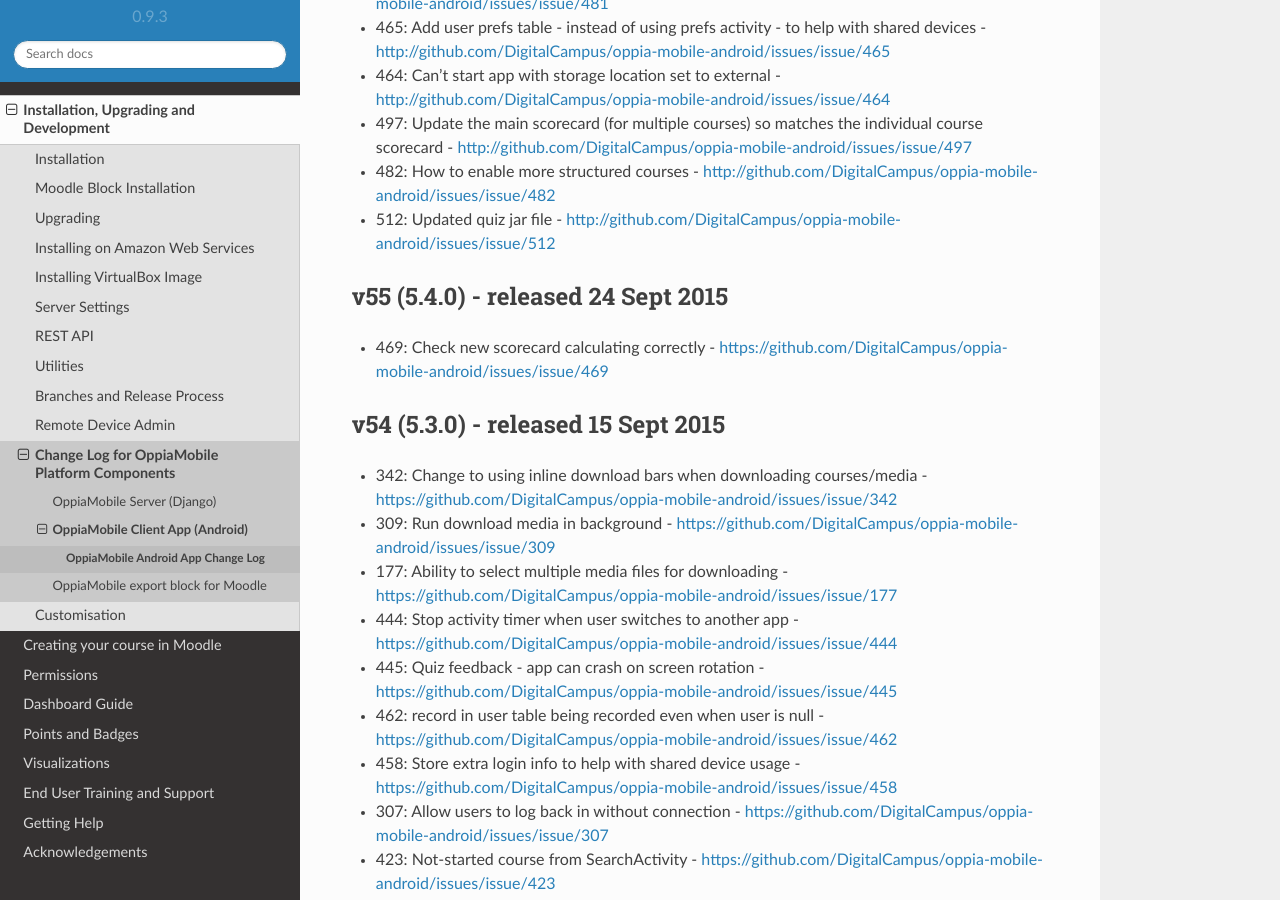
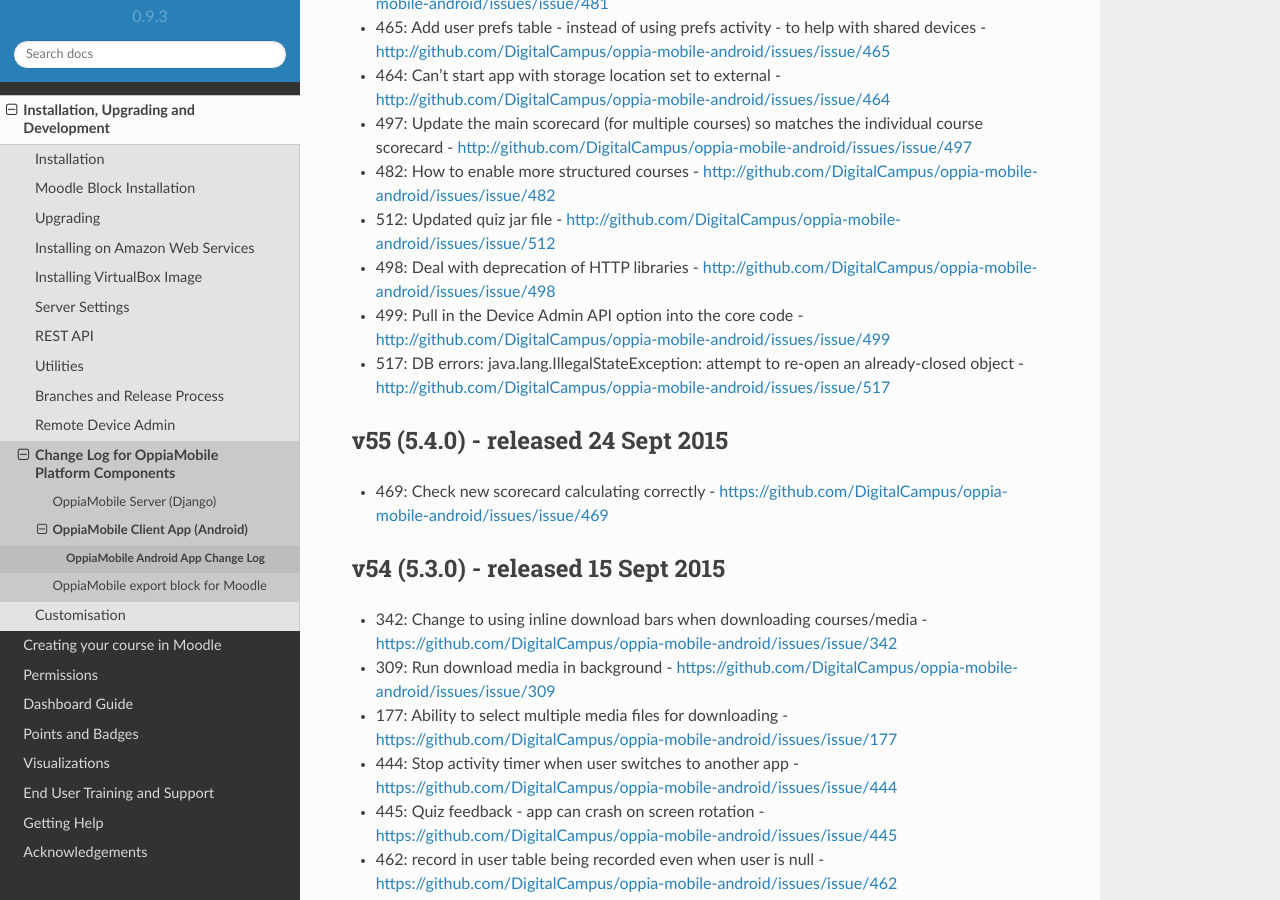
Before and after one commit to DigitalCampus/django-oppia, a Sphinx documentation site: the page built from docs/dev/changelog_android.rst, in a window 1280 px wide and 900 px high, scrolled down 872 px. Built offline with Sphinx 7.4.7 and the Read the Docs theme 2.0.0, drawn with Linux system fonts in a browser that asks for light colours; pages that are not in the unit, such as notebooks, are missing from menus; the version number is read from the project's files by our own code.

Commit message:
update docs

```diff
--- a/docs/dev/changelog_android.rst
+++ b/docs/dev/changelog_android.rst
@@ -24,6 +24,9 @@
 * 497: Update the main scorecard (for multiple courses) so matches the individual course scorecard - http://github.com/DigitalCampus/oppia-mobile-android/issues/issue/497
 * 482: How to enable more structured courses - http://github.com/DigitalCampus/oppia-mobile-android/issues/issue/482
 * 512: Updated quiz jar file - http://github.com/DigitalCampus/oppia-mobile-android/issues/issue/512
+* 498: Deal with deprecation of HTTP libraries - http://github.com/DigitalCampus/oppia-mobile-android/issues/issue/498
+* 499: Pull in the Device Admin API option into the core code - http://github.com/DigitalCampus/oppia-mobile-android/issues/issue/499
+* 517: DB errors: java.lang.IllegalStateException: attempt to re-open an already-closed object - http://github.com/DigitalCampus/oppia-mobile-android/issues/issue/517
 
 .. _appv55:
 
```
